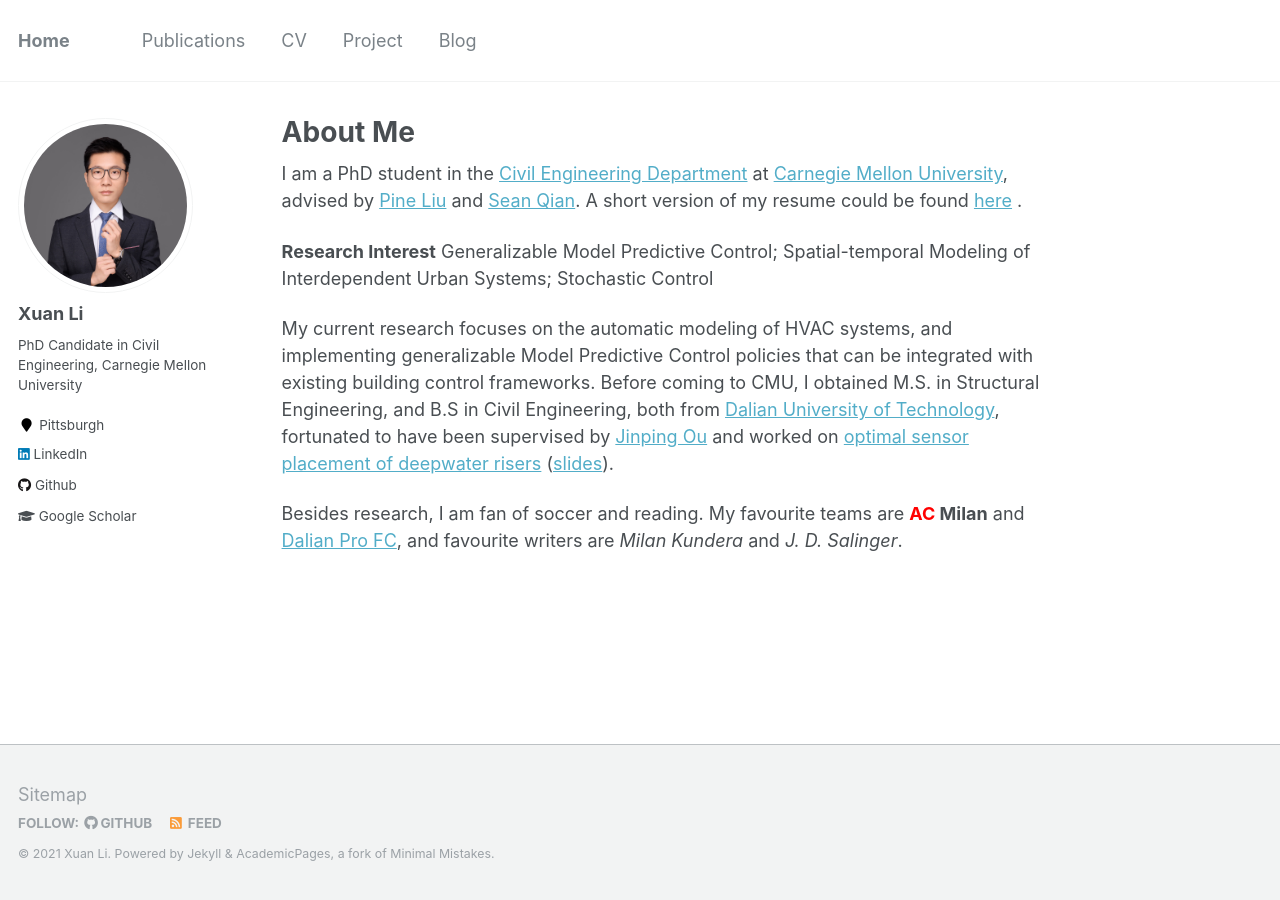
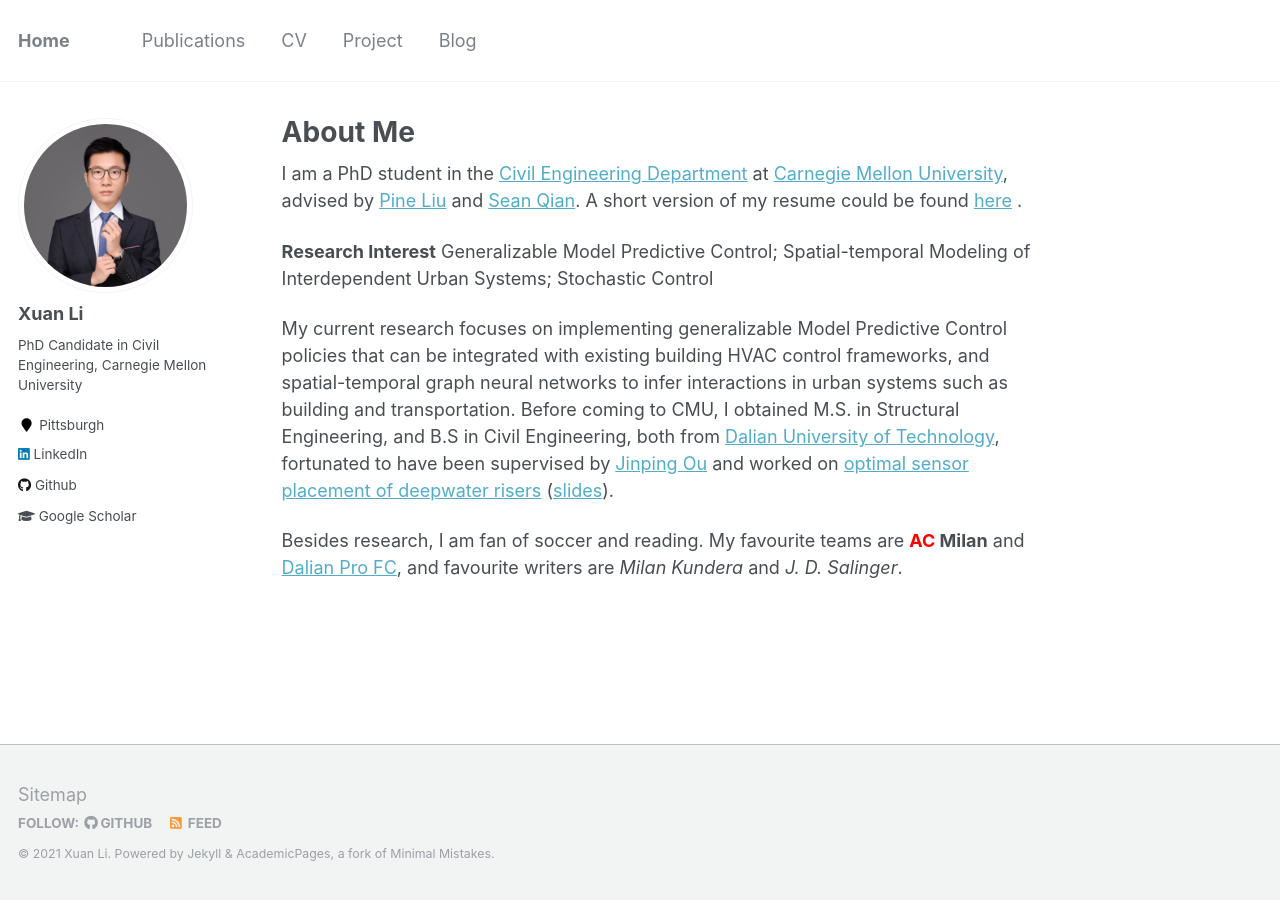
Before and after one commit to milanlx/milanlx.github.io, a Jekyll site: the page built from _pages/about.md, in a window 1280 px wide. Built offline with Jekyll 4.4.1, drawn with Linux system fonts in a browser that asks for light colours.

Commit message:
Update about.md

```diff
--- a/_pages/about.md
+++ b/_pages/about.md
@@ -13,7 +13,7 @@ I am a PhD student in the [Civil Engineering Department](https://www.cmu.edu/cee
 **Research Interest**
 Generalizable Model Predictive Control; Spatial-temporal Modeling of Interdependent Urban Systems; Stochastic Control
 
-My current research focuses on the automatic modeling of HVAC systems, and implementing generalizable Model Predictive Control policies that can be integrated with existing building control frameworks. Before coming to CMU, I obtained M.S. in Structural Engineering, and B.S in Civil Engineering, both from [Dalian University of Technology](https://en.dlut.edu.cn/), fortunated to have been supervised by [Jinping Ou](http://homepage.hit.edu.cn/oujinping) and worked on [optimal sensor placement of deepwater risers](https://milanlx.github.io/files/Master%20Dissertation%20(original).pdf) ([slides](https://milanlx.github.io/files/mastet_thesis_short_version.pdf)).
+My current research focuses on implementing generalizable Model Predictive Control policies that can be integrated with existing building HVAC control frameworks, and spatial-temporal graph neural networks to infer interactions in urban systems such as building and transportation. Before coming to CMU, I obtained M.S. in Structural Engineering, and B.S in Civil Engineering, both from [Dalian University of Technology](https://en.dlut.edu.cn/), fortunated to have been supervised by [Jinping Ou](http://homepage.hit.edu.cn/oujinping) and worked on [optimal sensor placement of deepwater risers](https://milanlx.github.io/files/Master%20Dissertation%20(original).pdf) ([slides](https://milanlx.github.io/files/mastet_thesis_short_version.pdf)).
 
 Besides research, I am fan of soccer and reading. My favourite teams are **<span style="color: red"> AC </span> Milan**
  and [Dalian Pro FC](http://www.dlpro.com.cn/), and favourite writers are *Milan Kundera* and *J. D. Salinger*.
```
